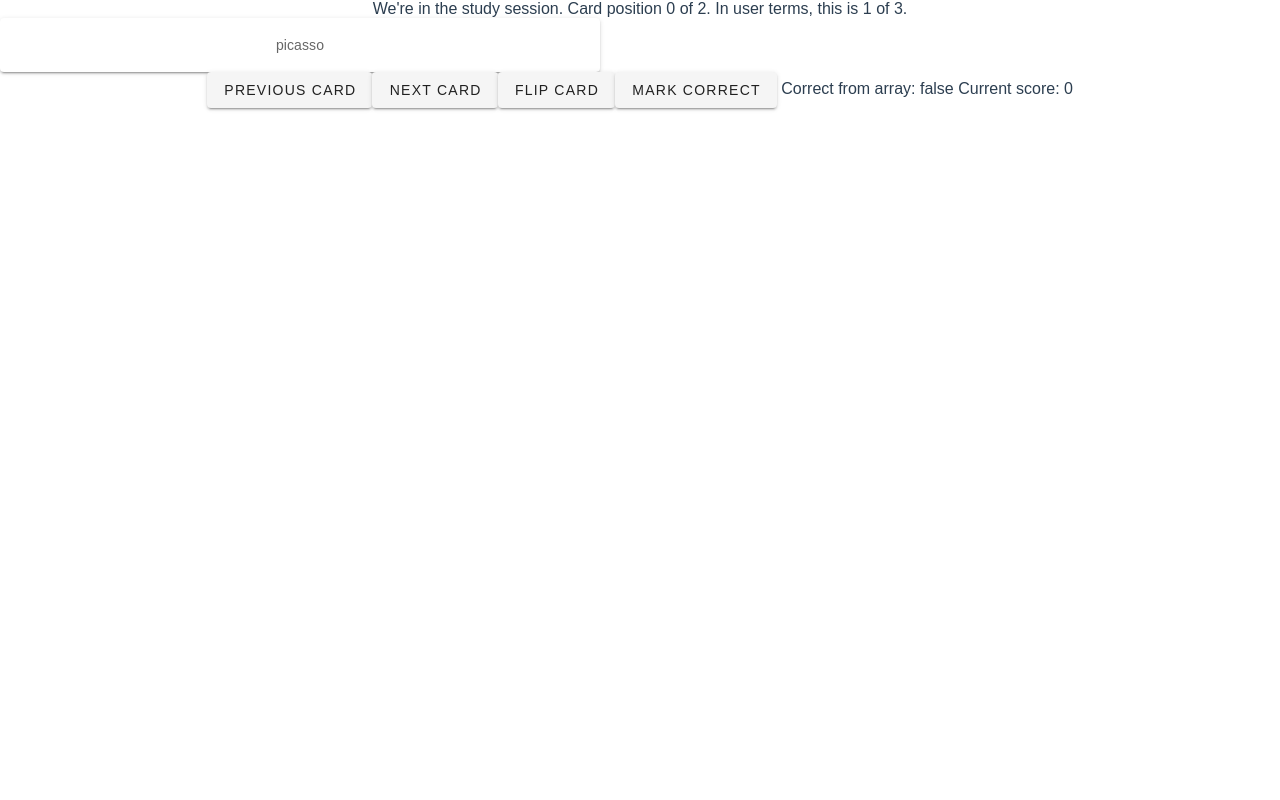
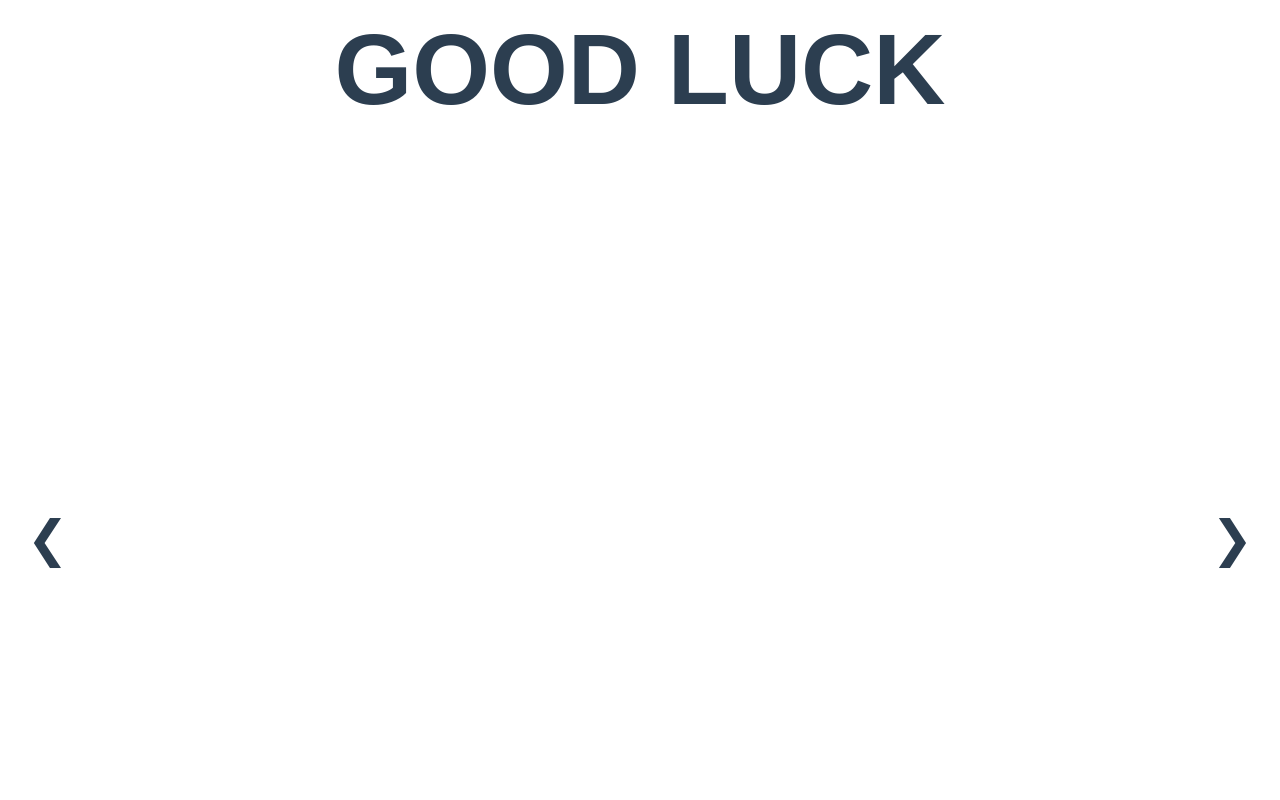
Before and after one commit to vidya1783/FlashCard-StudyApp, a Vue app in the folder vue/: page /study in a window 1280 px wide. Shown: the top 800 px of the page. Built offline with nearby package versions, Linux system fonts and the light colour scheme; sample sign-in values are in the browser's storage.

Commit message:
study session

```diff
--- a/vue/src/components/StudySession.vue
+++ b/vue/src/components/StudySession.vue
@@ -1,13 +1,29 @@
 <template>
   <div>
 
-<!-- Write UI code here, copying from the "debug/demo area below"                             --->
 
 
-
-
-
-
+<!-- Write UI code here, copying from the "debug/demo area below"                             --->
+<div class="container text-center">
+<h1>GOOD LUCK</h1>
+</div>
+<div id="slider">
+  <transition-group tag="div" :name="transitionName" class="slides-group">
+    <div v-if="show" :key="current" class="slide" :class="slides[current].className">
+       <v-card>
+       <v-card-text>
+        {{displayText}}
+        </v-card-text>
+        </v-card>
+    </div>
+  </transition-group>
+  <div class="btn btn-prev" aria-label="Previous slide" @click="slide(-1)">
+    &#10094;
+  </div>
+  <div class="btn btn-next" aria-label="Next slide" @click="slide(1)">
+    &#10095;
+  </div>
+</div>
 
 
 
@@ -175,10 +191,108 @@ export default {
   mounted() {
   },
   updated() {
-  }
+  },
+
+
 }
 </script>
 
 <style>
+/* FADE IN */
+.fade-enter-active {
+  transition: opacity 1s;
+}
+.fade-enter {
+  opacity: 0;
+}
+
+/* GO TO NEXT SLIDE */
+.slide-next-enter-active,
+.slide-next-leave-active {
+  transition: transform 0.5s ease-in-out;
+}
+.slide-next-enter {
+  transform: translate(100%);
+}
+.slide-next-leave-to {
+  transform: translate(-100%);
+}
+
+/* GO TO PREVIOUS SLIDE */
+.slide-prev-enter-active,
+.slide-prev-leave-active {
+  transition: transform 0.5s ease-in-out;
+}
+.slide-prev-enter {
+  transform: translate(-100%);
+}
+.slide-prev-leave-to {
+  transform: translate(100%);
+}
+
+/* SLIDES CLASSES */
+
+.blue {
+  background: #4a69bd;
+}
+
+.red {
+  background: #e55039;
+}
+
+.yellow {
+  background: #f6b93b;
+}
+
+/* SLIDER STYLES */
+body {
+  overflow: hidden;
+  margin: 0;
+  font-size: 50px;
+  font-family: "Crimson Text", sans-serif;
+  color: #fff;
+}
+
+#slider {
+  width: 100%;
+  height: 100vh;
+  position: relative;
+}
+
+.slide {
+  width: 100%;
+  height: 100vh;
+  position: absolute;
+  top: 0;
+  left: 0;
+  display: flex;
+  align-items: center;
+  justify-content: center;
+}
+
+.btn {
+  z-index: 10;
+  cursor: pointer;
+  border: 3px solid #fff;
+  display: flex;
+  justify-content: center;
+  align-items: center;
+  width: 70px;
+  height: 70px;
+  position: absolute;
+  top: calc(50% - 35px);
+  left: 1%;
+  transition: transform 0.3s ease-in-out;
+  user-select: none;
+}
+
+.btn-next {
+  left: auto;
+  right: 1%;
+}
+
+.btn:hover {
+  transform: scale(1.1);
+}
 
 </style>
```
